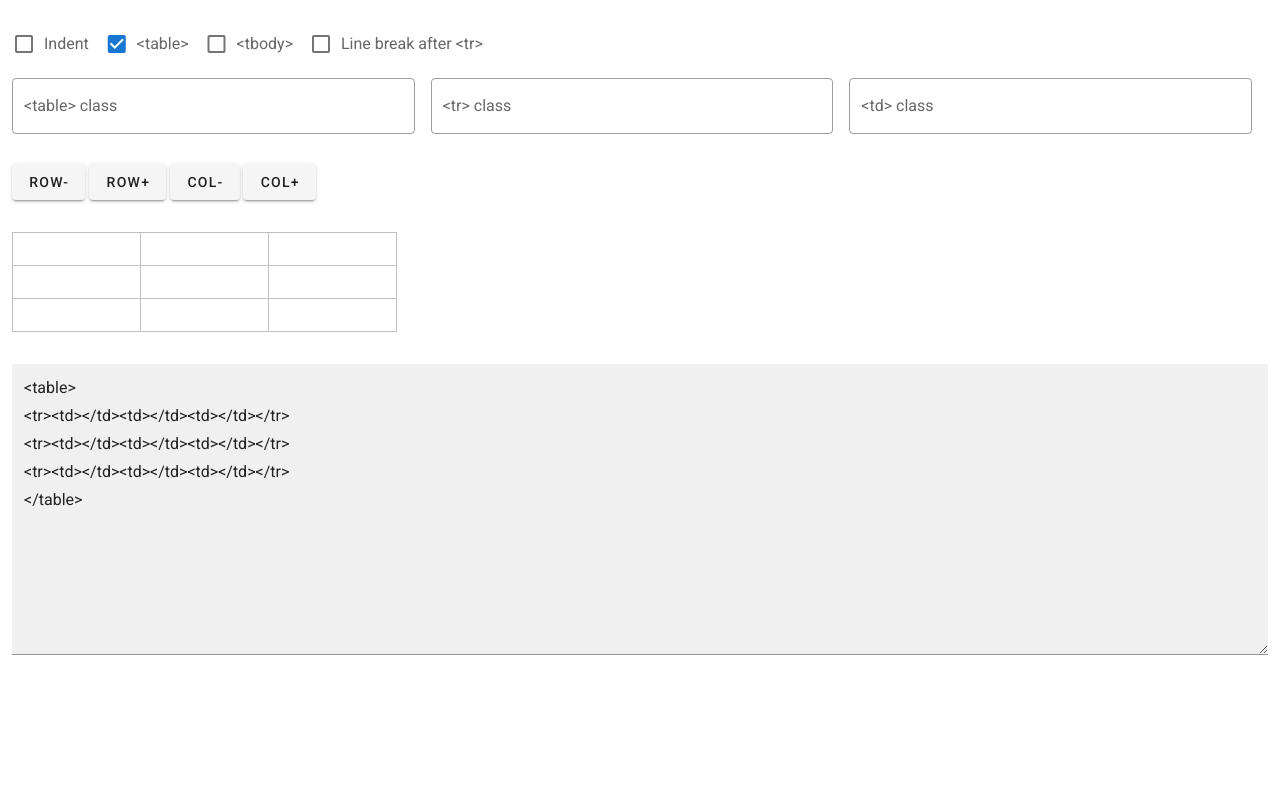
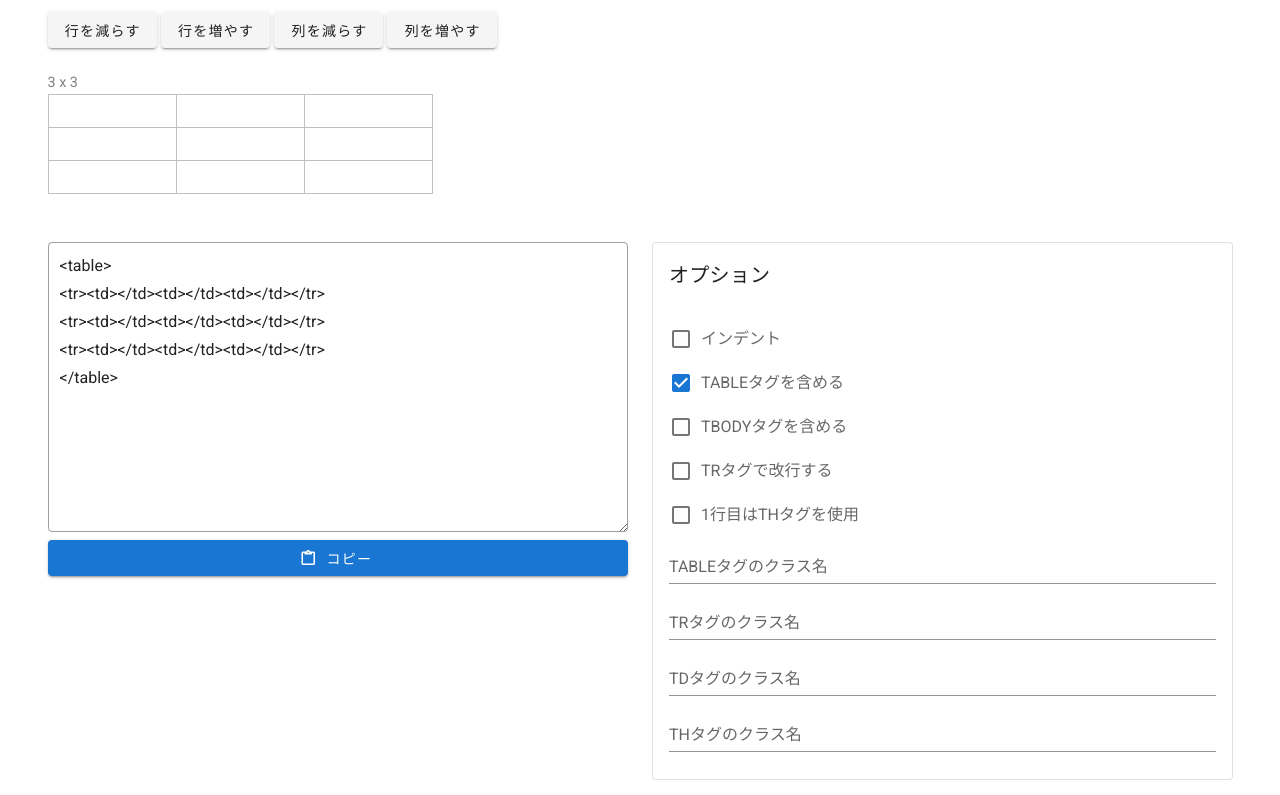
Before and after one commit to voidproc/htmltablegen, a plain HTML site: page index.html in a window 1280 px wide. Drawn offline with nearby package versions, Linux system fonts and the light colour scheme.

Commit message:
Add th support

```diff
--- a/index.html
+++ b/index.html
@@ -18,48 +18,57 @@
   <div id="app">
     <v-app>
       <v-content>
-        <v-container fluid>
-          <v-layout wrap>
-            <v-flex grow-shrink-0 pr-4>
-              <v-checkbox label="Indent" v-model="enableIndent"></v-checkbox>
-            </v-flex>
-            <v-flex grow-shrink-0 pr-4>
-              <v-checkbox label="&lt;table&gt;" v-model="includeTableTag"></v-checkbox>
-            </v-flex>
-            <v-flex grow-shrink-0 pr-4>
-              <v-checkbox label="&lt;tbody&gt;" v-model="includeTbodyTag"></v-checkbox>
-            </v-flex>
-            <v-flex grow-shrink-0 pr-4>
-              <v-checkbox label="Line break after &lt;tr&gt;" v-model="breakTr"></v-checkbox>
-            </v-flex>
-          </v-layout>
-          <v-layout wrap>
+        <v-container grid-list-xl>
+          <v-layout column>
+
+            <v-layout>
               <v-flex>
-              <v-layout>
-                <v-flex mr-4>
-                  <v-text-field label="&lt;table&gt; class" outlined clearable v-model="tableClass"></v-text-field>
-                </v-flex>
-                <v-flex mr-4>
-                  <v-text-field label="&lt;tr&gt; class" outlined clearable v-model="trClass"></v-text-field>
-                </v-flex>
-                <v-flex mr-4>
-                  <v-text-field label="&lt;td&gt; class" outlined clearable v-model="tdClass"></v-text-field>
-                </v-flex>
-              </v-layout>
-              <v-btn @click="decRow">row-</v-btn>
-              <v-btn @click="incRow">row+</v-btn>
-              <v-btn @click="decCol">col-</v-btn>
-              <v-btn @click="incCol">col+</v-btn>
+                <v-btn @click="decRow">行を減らす</v-btn>
+                <v-btn @click="incRow">行を増やす</v-btn>
+                <v-btn @click="decCol">列を減らす</v-btn>
+                <v-btn @click="incCol">列を増やす</v-btn>
+
+                <div class="table-container">
+                  <div class="table-status">{{rows}} x {{cols}}</div>
                   <table>
                     <tbody>
                       <tr v-for="(row, i) in table" :key="'row-' + i">
                         <td v-for="(cell, j) in row" :key="'cell-' + i + '-' + j" contenteditable="true"
-                      @blur="setInput($event, i, j)" @input="setInput($event, i, j)"></td>
+                          @blur="setInput($event, i, j)" @input="setInput($event, i, j)" @focus="setFocus(i, j)"></td>
                       </tr>
                     </tbody>
                   </table>
-              <v-textarea readonly filled rows="10" cols="80" :value="tableHtml"></v-textarea>
+                </div>
               </v-flex>
+            </v-layout>
+
+            <v-layout wrap>
+              <v-flex xs12 md6>
+                <v-textarea id="htmltext" readonly outlined hide-details rows="10" :value="tableHtml"></v-textarea>
+                <v-btn block color="primary" class="mt-2" @click="copyHtml">
+                  <v-icon left>mdi-clipboard-outline</v-icon> コピー
+                </v-btn>
+              </v-flex>
+
+              <v-flex xs12 md6>
+                <v-card outlined>
+                  <v-card-title>オプション</v-card-title>
+                  <v-card-text>
+                    <v-checkbox hide-details label="インデント" v-model="enableIndent"></v-checkbox>
+                    <v-checkbox hide-details label="TABLEタグを含める" v-model="includeTableTag"></v-checkbox>
+                    <v-checkbox hide-details label="TBODYタグを含める" v-model="includeTbodyTag"></v-checkbox>
+                    <v-checkbox hide-details label="TRタグで改行する" v-model="breakTr"></v-checkbox>
+                    <v-checkbox hide-details label="1行目はTHタグを使用" v-model="useTh"></v-checkbox>
+
+                    <v-text-field hide-details class="my-3" label="TABLEタグのクラス名" v-model="tableClass"></v-text-field>
+                    <v-text-field hide-details class="my-3" label="TRタグのクラス名" v-model="trClass"></v-text-field>
+                    <v-text-field hide-details class="my-3" label="TDタグのクラス名" v-model="tdClass"></v-text-field>
+                    <v-text-field hide-details class="my-3" label="THタグのクラス名" v-model="thClass"></v-text-field>
+                  </v-card-text>
+                </v-card>
+              </v-flex>
+            </v-layout>
+
           </v-layout>
         </v-container>
       </v-content>
--- a/main.css
+++ b/main.css
@@ -1,11 +1,19 @@
 body {
     line-height: 1.3em;
+}
+
+.table-container {
+    margin: 1.5rem 0 1.5rem 0;
+}
+
+.table-status {
+    color: gray;
+    font-size: 90%;
 }
 
 table {
     border: solid 1px silver;
     border-collapse: collapse;
-    margin: 2rem 0 2rem 0;
 }
 
 td, th {
--- a/main.js
+++ b/main.js
@@ -5,14 +5,18 @@ var app = new Vue({
     return {
       rows: 3,
       cols: 3,
+      activeRow: null,
+      activeCol: null,
       table: [],
       enableIndent: false,
       includeTableTag: true,
       includeTbodyTag: false,
       breakTr: false,
+      useTh: false,
       tableClass: '',
       trClass: '',
       tdClass: '',
+      thClass: '',
     }
   },
   mounted() {
@@ -29,6 +33,7 @@ var app = new Vue({
       const tableclass = this.tableClass.length > 0 ? ' class="' + this.tableClass + '"' : '';
       const trclass = this.trClass.length > 0 ? ' class="' + this.trClass + '"' : '';
       const tdclass = this.tdClass.length > 0 ? ' class="' + this.tdClass + '"' : '';
+      const thclass = this.thClass.length > 0 ? ' class="' + this.thClass + '"' : '';
 
       if (this.includeTableTag) {
         s += '<table' + tableclass + '>\n';
@@ -49,7 +54,8 @@ var app = new Vue({
         }
 
         for (let j = 0; j < this.cols; j++) {
-          s += '<td' + tdclass + '>' + this.table[i][j] + '</td>';
+          const tdth = (this.useTh && i == 0) ? 'th' : 'td';
+          s += '<' + tdth + (tdth === 'th' ? thclass : tdclass) + '>' + this.table[i][j] + '</' + tdth + '>';
         }
         if (this.breakTr && this.enableIndent) indentDepth--;
 
@@ -76,7 +82,7 @@ var app = new Vue({
     updateTableSize() {
       this.table.length = this.rows;
       for (let i = 0; i < this.rows; i++) {
-        this.table[i] = [];
+        if (this.table[i] === undefined || this.table[i] === null) this.table[i] = [];
         this.table[i].length = this.cols;
       }
       for (let i = 0; i < this.rows; i++) {
@@ -91,6 +97,10 @@ var app = new Vue({
     setInput(e, i, j) {
       this.table[i][j] = e.target.innerText.trim();
       this.table.splice(0, 0);
+    },
+    setFocus(i, j) {
+      this.activeRow = i;
+      this.activeCol = j;
     },
     decCol() {
       this.cols = Math.max(1, this.cols - 1);
@@ -107,6 +117,10 @@ var app = new Vue({
     incRow() {
       this.rows++;
       this.updateTableSize();
+    },
+    copyHtml() {
+      document.getElementById('htmltext').select();
+      document.execCommand('Copy');
     }
   }
 })
```
Lines whose indentation alone changed are shown as unchanged.
